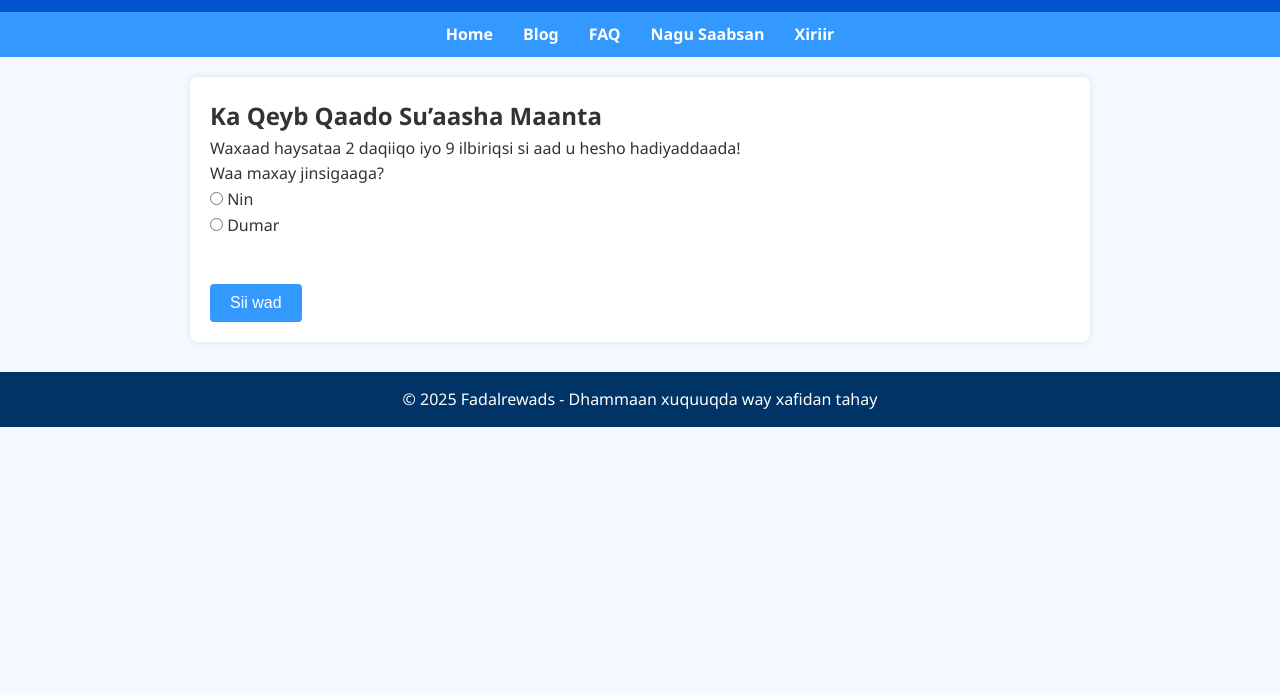
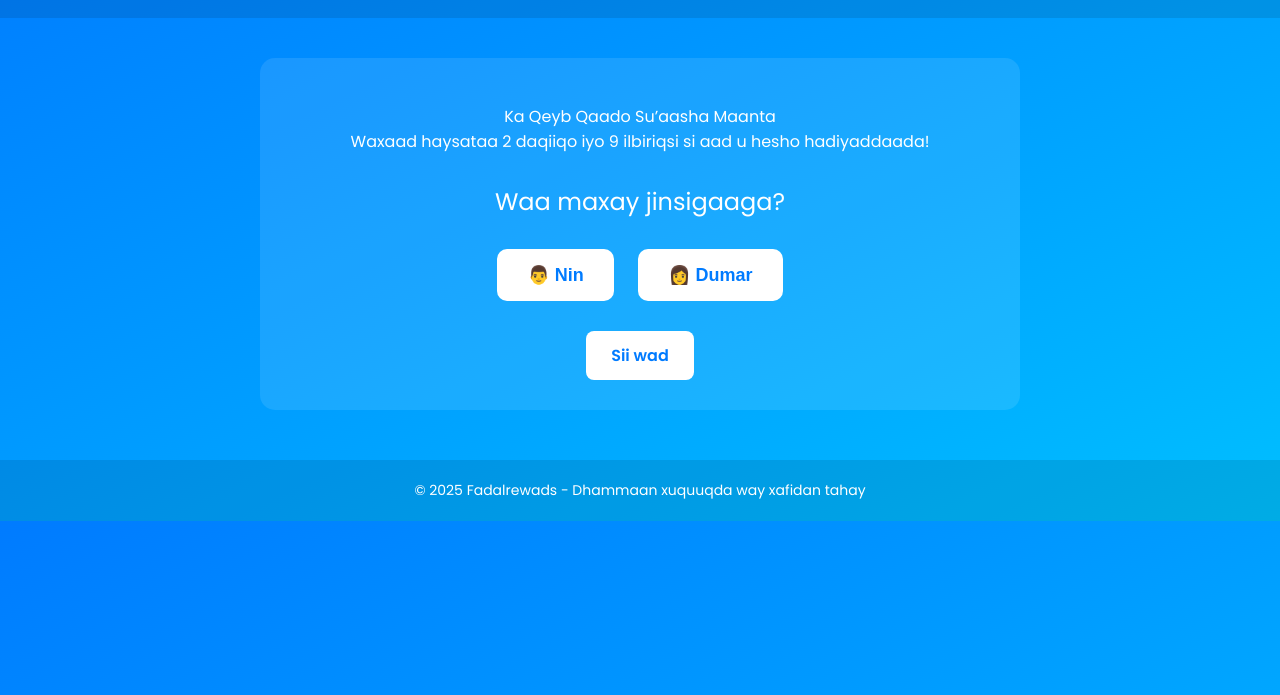
Before and after one commit to fadalstore/Fadalrewards, a plain HTML site: page index.html in a window 1280 px wide. Shown: the part 105-800 px from the top of the page. Drawn offline with Linux system fonts and the light colour scheme.

Commit message:
Update index.html

```diff
--- a/index.html
+++ b/index.html
@@ -2,15 +2,89 @@
 <html lang="so">
 <head>
     <meta charset="UTF-8">
-    <title>Fadalrewads</title>
-    <link rel="stylesheet" href="style.css">
-    <link rel="icon" href="favicon.ico" type="image/x-icon">
+    <meta name="viewport" content="width=device-width, initial-scale=1.0">
+    <title>Fadalrewads - Ku guuleyso Abaalmarinyo!</title>
+    <link rel="icon" type="image/png" href="favicon.png">
+    <link href="https://fonts.googleapis.com/css2?family=Poppins:wght@400;600&display=swap" rel="stylesheet">
+    <style>
+        body {
+            font-family: 'Poppins', sans-serif;
+            background: linear-gradient(to bottom right, #007BFF, #00BFFF);
+            color: #fff;
+            margin: 0;
+            padding: 0;
+            text-align: center;
+        }
+        header {
+            background-color: rgba(0, 0, 0, 0.1);
+            padding: 20px 0;
+        }
+        header h1 {
+            margin: 0;
+            font-size: 32px;
+        }
+        nav {
+            margin-top: 10px;
+        }
+        nav a {
+            margin: 0 15px;
+            color: #fff;
+            text-decoration: none;
+            font-weight: 600;
+        }
+        .container {
+            max-width: 700px;
+            margin: 40px auto;
+            background: rgba(255, 255, 255, 0.1);
+            padding: 30px;
+            border-radius: 15px;
+        }
+        .question {
+            font-size: 24px;
+            margin-bottom: 20px;
+        }
+        .choices button {
+            padding: 15px 30px;
+            margin: 10px;
+            border: none;
+            border-radius: 10px;
+            font-size: 18px;
+            cursor: pointer;
+            background-color: #fff;
+            color: #007BFF;
+            font-weight: bold;
+        }
+        .choices button:hover {
+            background-color: #e0e0e0;
+        }
+        .timer {
+            font-size: 16px;
+            margin-bottom: 30px;
+        }
+        footer {
+            margin-top: 50px;
+            padding: 20px;
+            background-color: rgba(0, 0, 0, 0.1);
+            font-size: 14px;
+        }
+        .continue-btn {
+            display: inline-block;
+            background-color: #fff;
+            color: #007BFF;
+            padding: 12px 25px;
+            border-radius: 8px;
+            font-weight: bold;
+            text-decoration: none;
+            margin-top: 20px;
+        }
+        .continue-btn:hover {
+            background-color: #e0e0e0;
+        }
+    </style>
 </head>
 <body>
     <header>
         <h1>Fadalrewads</h1>
-        <p>Ku guuleyso abaalmarinyo la yaab leh!</p>
-    </header>
         <nav>
             <a href="index.html">Home</a>
             <a href="blog.html">Blog</a>
@@ -18,20 +92,23 @@
             <a href="about.html">Nagu Saabsan</a>
             <a href="contact.html">Xiriir</a>
         </nav>
+    </header>
+
     <div class="container">
+        <p class="timer">Ka Qeyb Qaado Su’aasha Maanta<br>
+        Waxaad haysataa 2 daqiiqo iyo 9 ilbiriqsi si aad u hesho hadiyaddaada!</p>
 
-        <h2>Ka Qeyb Qaado Su’aasha Maanta</h2>
-        <p>Waxaad haysataa 2 daqiiqo iyo 9 ilbiriqsi si aad u hesho hadiyaddaada!</p>
-        <form action="congrats.html">
-            <label>Waa maxay jinsigaaga?</label><br>
-            <input type="radio" name="gender" value="man"> Nin<br>
-            <input type="radio" name="gender" value="woman"> Dumar<br><br>
-            <button type="submit">Sii wad</button>
-        </form>
+        <p class="question">Waa maxay jinsigaaga?</p>
+        <div class="choices">
+            <button onclick="window.location.href='gifts.html'">👨 Nin</button>
+            <button onclick="window.location.href='gifts.html'">👩 Dumar</button>
+        </div>
 
+        <a class="continue-btn" href="gifts.html">Sii wad</a>
     </div>
+
     <footer>
-        <p>&copy; 2025 Fadalrewads - Dhammaan xuquuqda way xafidan tahay</p>
+        © 2025 Fadalrewads - Dhammaan xuquuqda way xafidan tahay
     </footer>
 </body>
 </html>
```
Lines whose indentation alone changed are shown as unchanged.
